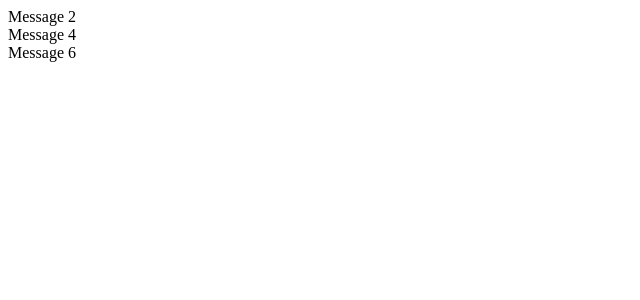
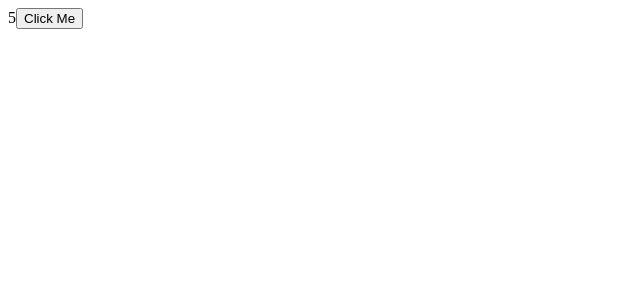
Before and after one commit to ajju8108/React, a React (Vite) app: page / in a window 1280 px wide. Shown: the top 300 px of the page, without its empty margins (0-640 px from the left). Built offline with nearby package versions, Linux system fonts and the light colour scheme.

Commit message:
Updating Objects

```diff
--- a/src/App.tsx
+++ b/src/App.tsx
@@ -9,6 +9,7 @@ import Like from "./components/Exe1/Like"; */
 import { useState } from "react";
 import StateStructer from "./Managing State/state structer/StateStructer";
 import Pure from "./Managing State/Pure Component/Pure";
+import UpdateObject from "./Managing State/Updating Objects/UpdateObject";
 
 function App() {
   /*  const [alertVisible, setalertVisible] = useState(false);
@@ -51,9 +52,10 @@ function App() {
       <Cart cartItems={cartItems} onClear={() => setCartItems([])} /> */}
       {/*  <button onClick={handleClick}>Show</button> */}
       {/* <StateStructer /> */}
+      {/* <Pure />
       <Pure />
-      <Pure />
-      <Pure />
+      <Pure /> */}
+      <UpdateObject />
     </div>
   );
 }
--- /dev/null
+++ b/src/Managing State/Updating Objects/UpdateObject.tsx
@@ -0,0 +1,17 @@
+import React, { useState } from "react";
+
+export default function UpdateObject() {
+  const [drink, setDrink] = useState({
+    title: "Americanoi",
+    price: 5,
+  });
+  const handleClick = () => {
+    setDrink({ ...drink, price: 8 });
+  };
+  return (
+    <div>
+      {drink.price}
+      <button onClick={handleClick}>Click Me</button>
+    </div>
+  );
+}
```
